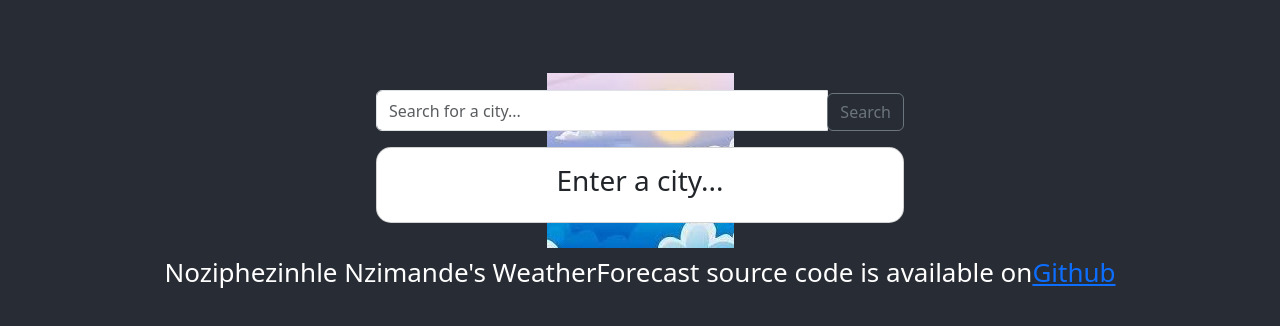
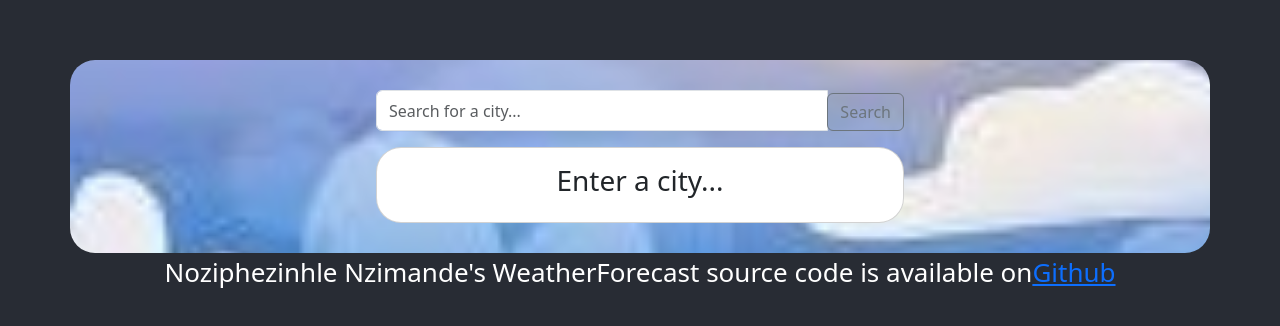
Before and after one commit to Nozzie-Dev/Weather-Forecast, a React (Create React App) app: page / in a window 1280 px wide. Shown: the part 240-566 px from the top of the page. Built offline with nearby package versions, Linux system fonts and the light colour scheme.

Commit message:
Update weatherForecast.css

```diff
--- a/src/WeatherForecast.css
+++ b/src/WeatherForecast.css
@@ -1,11 +1,12 @@
 .container {
   background: url('/src/body_background.jpg') no-repeat center center fixed;
+  background-size: cover;
   padding: 30px;
   border-radius: 25px;
 }
 
 .card {
-  border-radius: 15px;
+  border-radius: 25px;
 }
 
 .card-header {
```
